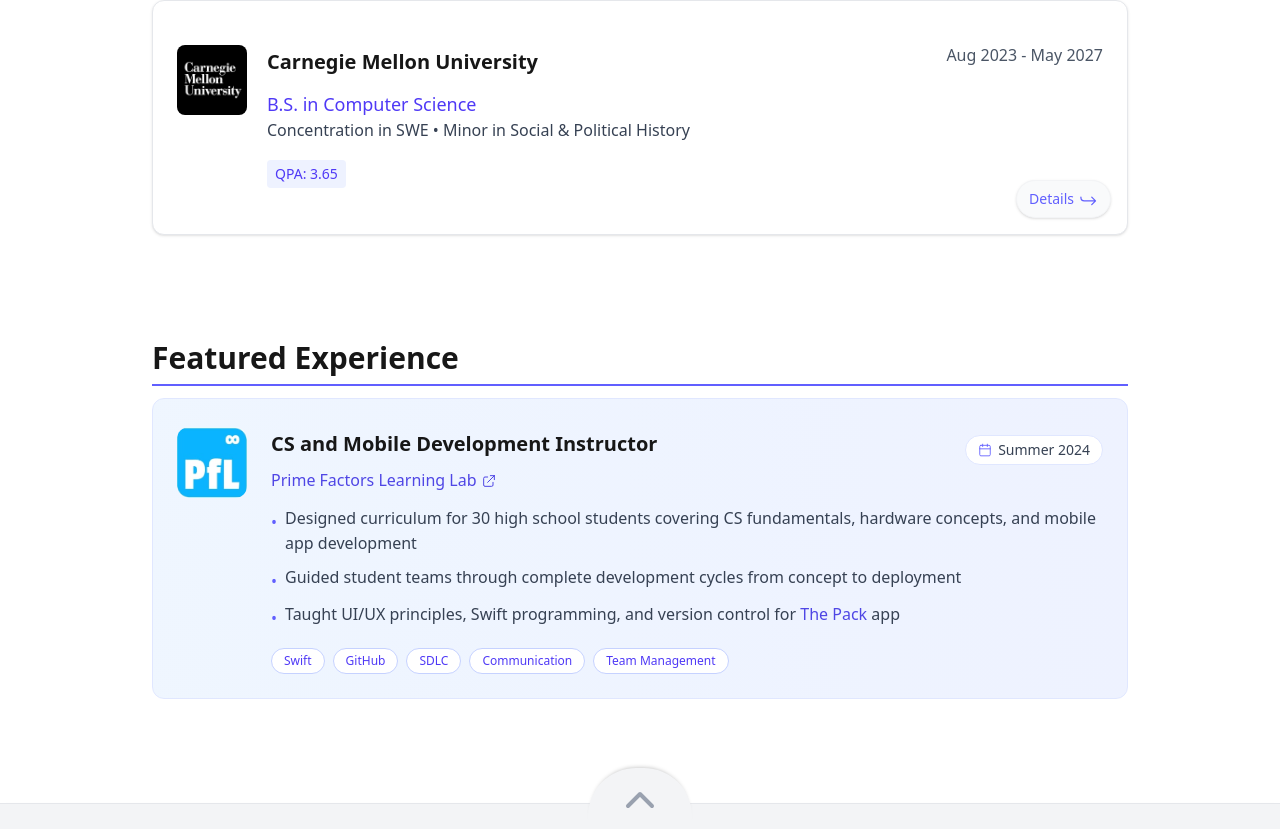
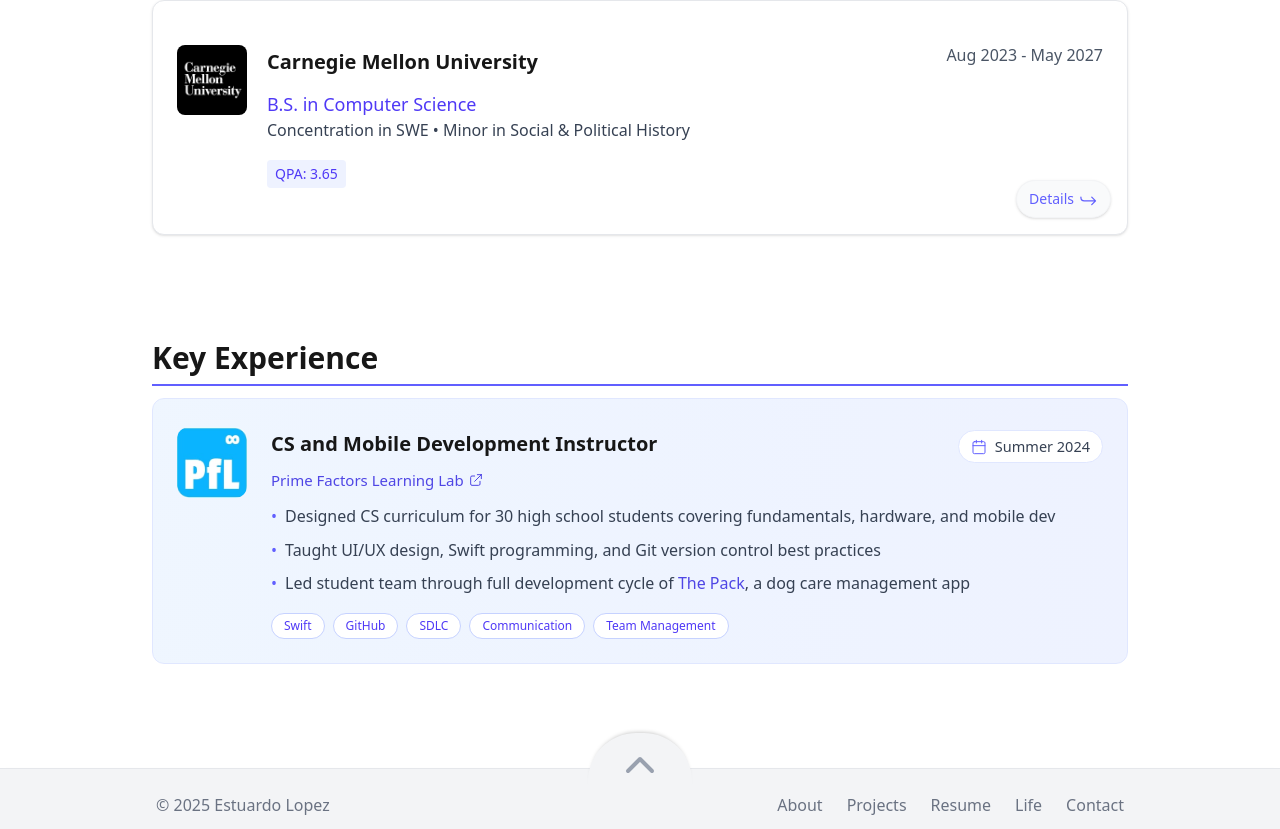
Before and after one commit to estulpz202/personal-website, a Next.js app: page /about in a window 1280 px wide. Shown: the part 418-1247 px from the top of the page. Built offline with nearby package versions, Linux system fonts and the light colour scheme.

Commit message:
Final refinments and tweaks for experience section.

```diff
--- a/src/components/about/ExperienceCard.tsx
+++ b/src/components/about/ExperienceCard.tsx
@@ -49,19 +49,19 @@ export default function ExperienceCard({ experience }: ExperienceCardProps) {
                     href={companyUrl}
                     target="_blank"
                     rel="noopener noreferrer"
-                    className="link font-medium flex items-center gap-1 text-[15]"
+                    className="link font-medium flex items-center gap-1 text-[15px]"
                   >
                     {company}
                     <Icon name="external-link" className="w-4 h-4" />
                   </Link>
                 ) : (
-                  <span className="text-indigo-600 font-medium text-sm">{company}</span>
+                  <span className="text-indigo-600 font-medium text-[15px]">{company}</span>
                 )}
               </div>
             </div>
             <div className="mt-2 md:mt-0">
-              <span className="bg-white px-3 py-1 rounded-full text-gray-700 text-sm border border-indigo-100 inline-flex items-center">
-                <Icon name="calendar" className="w-3.5 h-3.5 mr-1.5 text-indigo-500" />
+              <span className="bg-white mb-1.5 px-3 py-1 rounded-full text-gray-700 text-[14.5px] border border-indigo-100 inline-flex items-center">
+                <Icon name="calendar" className="w-4 h-4 mr-2 text-indigo-500" />
                 {period}
               </span>
             </div>
@@ -70,7 +70,7 @@ export default function ExperienceCard({ experience }: ExperienceCardProps) {
           <ul className="space-y-2 mb-4">
             {highlights.map((highlight, index) => (
               <li key={index} className="flex items-start">
-                <span className="text-indigo-500 mr-2 mt-1">•</span>
+                <span className="text-indigo-500 mr-2">•</span>
                 <span className="text-gray-700" dangerouslySetInnerHTML={{ __html: highlight }} />
               </li>
             ))}
--- a/src/components/about/ExperienceData.ts
+++ b/src/components/about/ExperienceData.ts
@@ -11,9 +11,9 @@ export const experiences: Experience[] = [
     period: 'Summer 2024',
     logoSrc: '/PfL_logo.jpg',
     highlights: [
-      'Designed curriculum for 30 high school students covering CS fundamentals, hardware concepts, and mobile app development',
-      'Guided student teams through complete development cycles from concept to deployment',
-      'Taught UI/UX principles, Swift programming, and version control for <a href="/projects/the-pack" class="link">The Pack</a> app',
+      'Designed CS curriculum for 30 high school students covering fundamentals, hardware, and mobile dev',
+      'Taught UI/UX design, Swift programming, and Git version control best practices',
+      'Led student team through full development cycle of <a href="/projects/the-pack" class="link">The Pack</a>, a dog care management app',
     ],
     skills: ['Swift', 'GitHub', 'SDLC', 'Communication', 'Team Management'],
   },
--- a/src/components/about/ExperienceSection.tsx
+++ b/src/components/about/ExperienceSection.tsx
@@ -8,7 +8,7 @@ import { experiences } from '@/components/about/ExperienceData';
 export default function ExperienceSection() {
   return (
     <section className="py-10 fade-in-up">
-      <SectionHeader title="Featured Experience" />
+      <SectionHeader title="Key Experience" />
 
       <div className="space-y-6">
         {experiences.map((experience, index) => (
```
